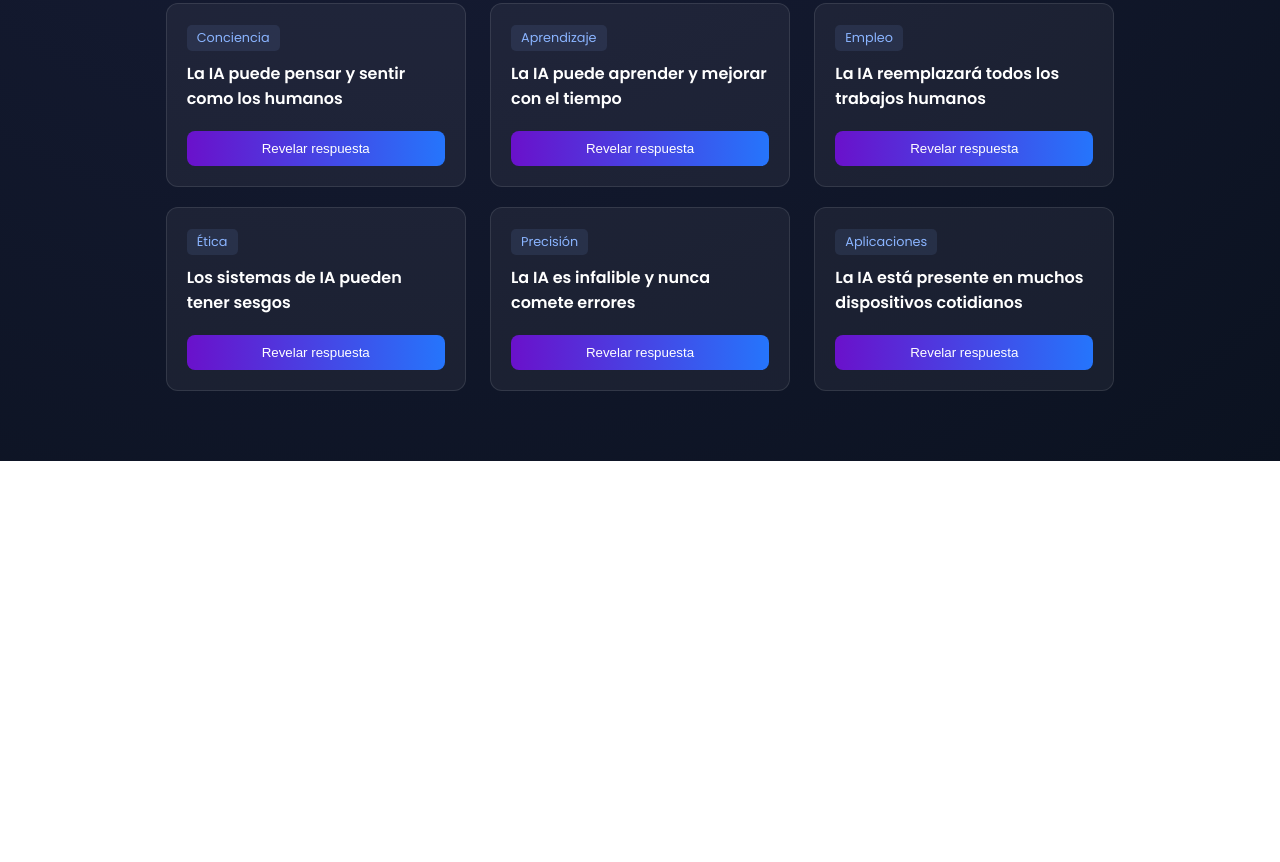
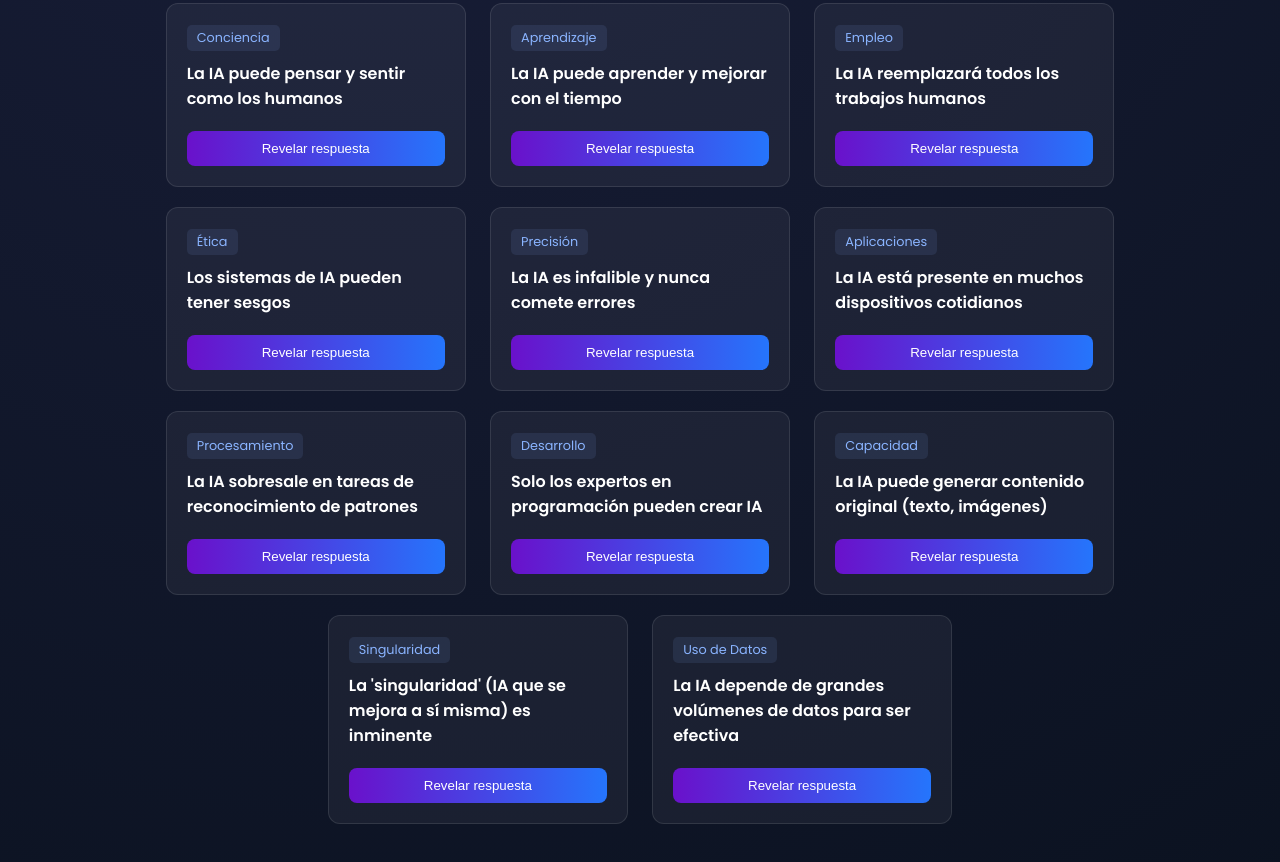
Before and after one commit to slopgom/ia, a plain HTML site: page index.html in a window 1280 px wide. Shown: the part 825-1687 px from the top of the page. Before the commit the page ends 1286 px from the top, so only its background shows below. Drawn offline with Linux system fonts and the light colour scheme.

Commit message:
Verdades y Mitos añadidos

```diff
--- a/index.html
+++ b/index.html
@@ -100,6 +100,47 @@
                 <p class="respuesta">✅ Verdad: Asistentes de voz, cámaras inteligentes y sistemas de recomendación usan
                     IA.</p>
             </div>
+
+            <div class="tarjeta verdad">
+                <div class="tag">Procesamiento</div>
+                <h4>La IA sobresale en tareas de reconocimiento de patrones</h4>
+                <button class="revelar">Revelar respuesta</button>
+                <p class="respuesta">✅ Verdad: La IA es excepcionalmente buena para identificar y clasificar patrones
+                    complejos en grandes conjuntos de datos.</p>
+            </div>
+
+            <div class="tarjeta mito">
+                <div class="tag">Desarrollo</div>
+                <h4>Solo los expertos en programación pueden crear IA</h4>
+                <button class="revelar">Revelar respuesta</button>
+                <p class="respuesta">❌ Mito: Hay herramientas 'No-Code' y 'Low-Code' que permiten a personas sin
+                    profundos conocimientos de código usar modelos de IA.</p>
+            </div>
+
+            <div class="tarjeta verdad">
+                <div class="tag">Capacidad</div>
+                <h4>La IA puede generar contenido original (texto, imágenes)</h4>
+                <button class="revelar">Revelar respuesta</button>
+                <p class="respuesta">✅ Verdad: Modelos avanzados como GPT-4 o DALL-E pueden crear contenido nuevo, pero
+                    basado en el entrenamiento previo.</p>
+            </div>
+
+            <div class="tarjeta mito">
+                <div class="tag">Singularidad</div>
+                <h4>La 'singularidad' (IA que se mejora a sí misma) es inminente</h4>
+                <button class="revelar">Revelar respuesta</button>
+                <p class="respuesta">❌ Mito: Es un concepto teórico y futurista. La mayoría de los científicos cree que
+                    estamos muy lejos de este punto.</p>
+            </div>
+
+            <div class="tarjeta verdad">
+                <div class="tag">Uso de Datos</div>
+                <h4>La IA depende de grandes volúmenes de datos para ser efectiva</h4>
+                <button class="revelar">Revelar respuesta</button>
+                <p class="respuesta">✅ Verdad: Los modelos de aprendizaje profundo requieren 'Big Data' para entrenarse
+                    y hacer predicciones precisas.</p>
+            </div>
+
         </section>
     </main>
 
```
